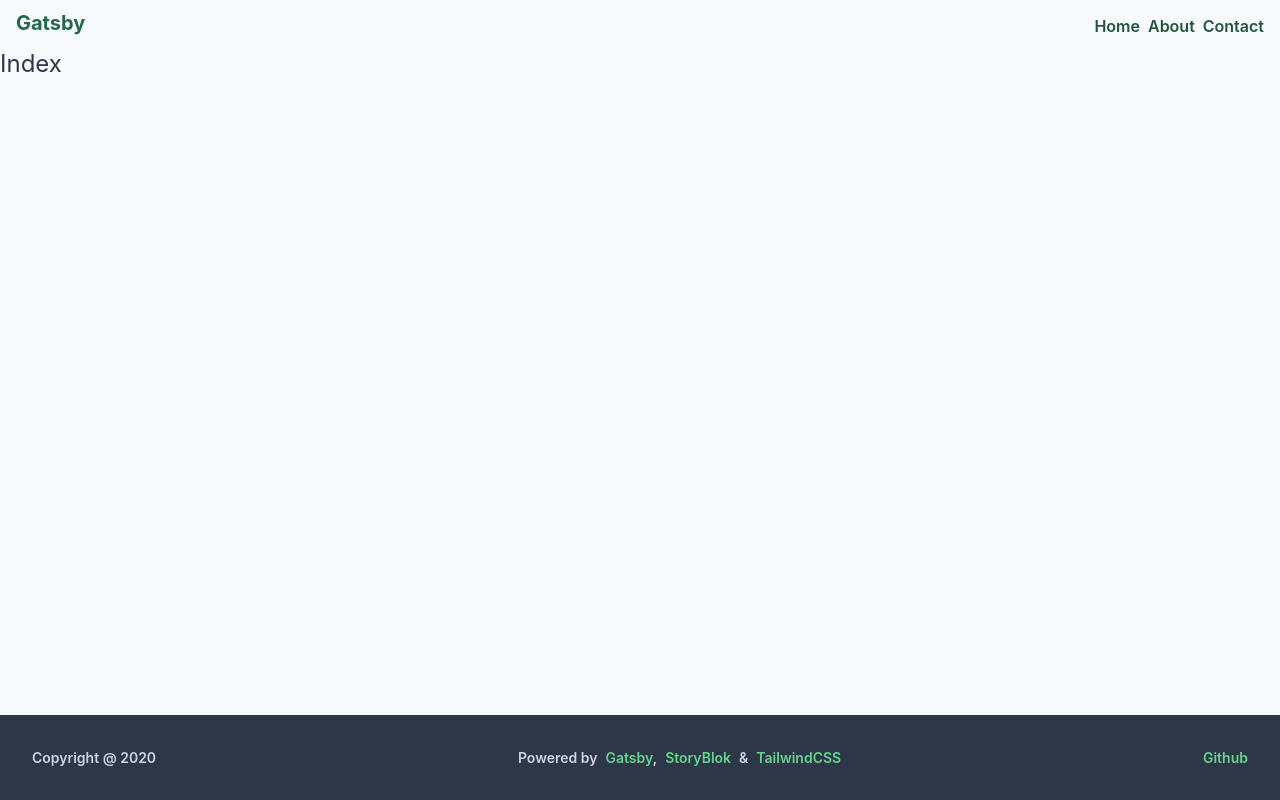
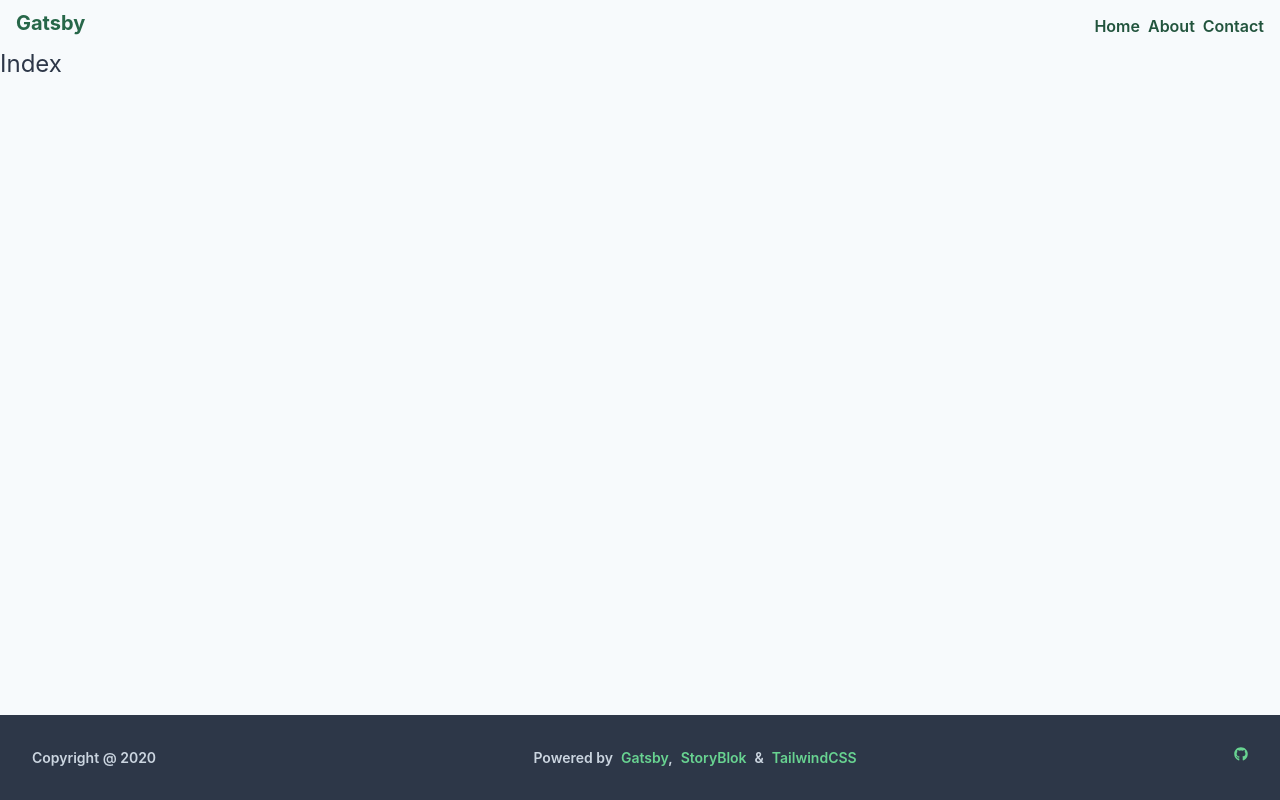
Before and after one commit to brandiqa/gatsby-headphones-site, a Gatsby site: page / in a window 1280 px wide. Built offline with nearby package versions, Linux system fonts and the light colour scheme; Gatsby itself is replaced by a stand-in of ours.

Commit message:
Implemented Github icon

```diff
--- a/package.json
+++ b/package.json
@@ -18,7 +18,8 @@
     "prop-types": "^15.7.2",
     "react": "^16.12.0",
     "react-dom": "^16.12.0",
-    "react-helmet": "^6.1.0"
+    "react-helmet": "^6.1.0",
+    "react-icons": "^3.11.0"
   },
   "devDependencies": {
     "prettier": "2.1.2",
--- a/src/layout/footer.jsx
+++ b/src/layout/footer.jsx
@@ -1,4 +1,5 @@
 import React from 'react'
+import { FaGithub } from 'react-icons/fa'
 
 const Footer = () => (
   <footer className="py-8 text-sm text-center text-gray-400 bg-gray-800">
@@ -20,11 +21,11 @@ const Footer = () => (
       </span>
 
       <a
-        href="https://github.com/brandiqa/gridsome-headphones-site"
+        href="https://github.com/brandiqa/gatsby-headphones-site"
         target="_blank"
         rel="noreferrer"
       >
-        Github
+        <FaGithub />
       </a>
     </div>
   </footer>
```
Also changed, not shown: 1 other file.
